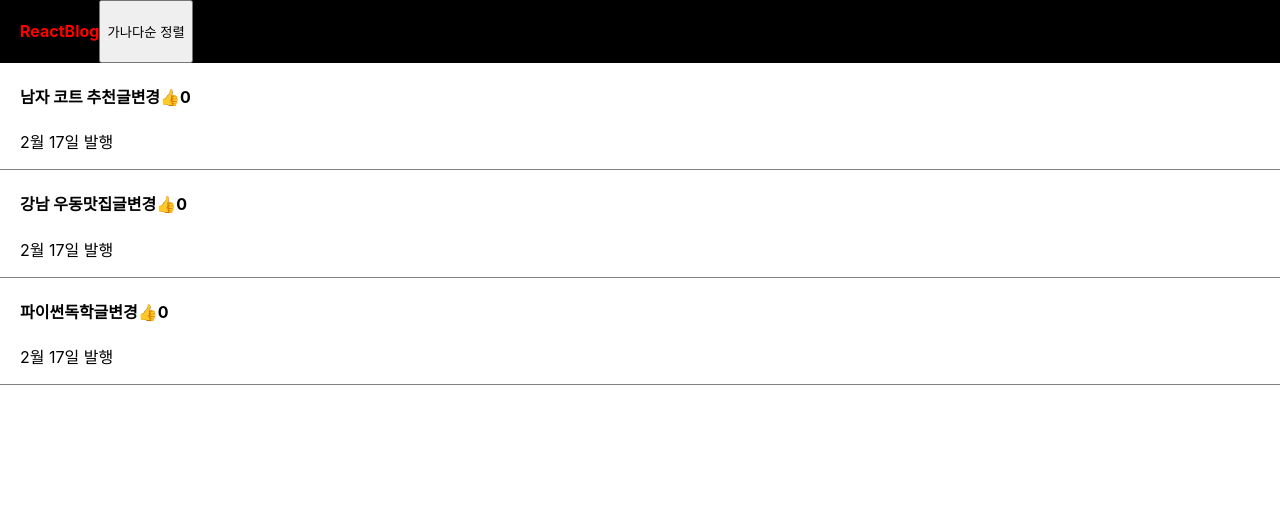
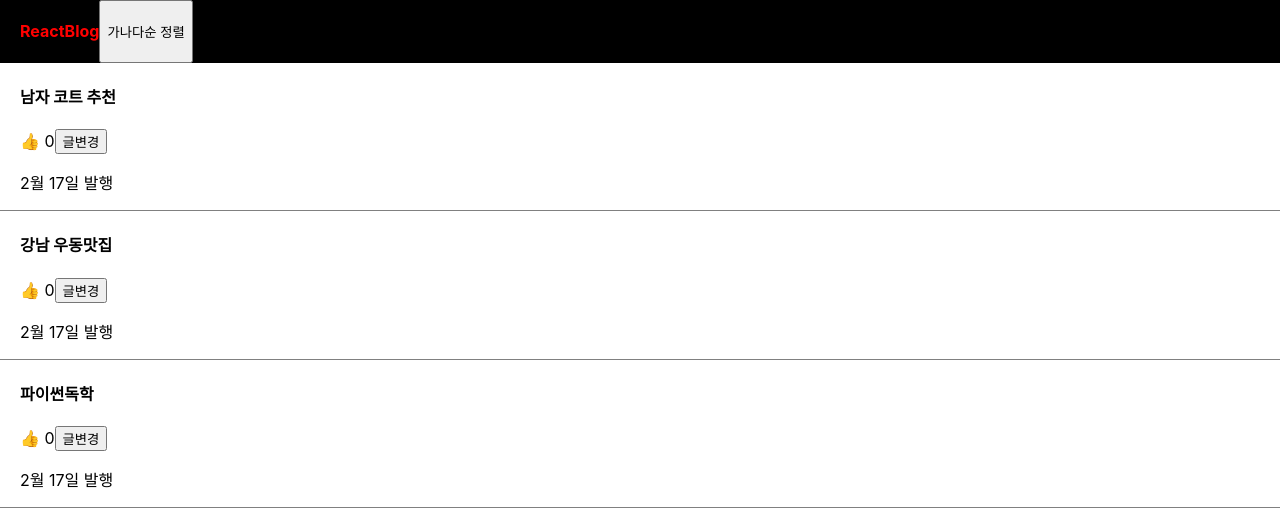
Before and after one commit to lettuce82/react-blog, a React (Create React App) app: page / in a window 1280 px wide. Shown: the top 526 px of the page. Built offline with nearby package versions, Linux system fonts and the light colour scheme.

Commit message:
Feat: 각 게시물별로 좋아요 수 올리기

```diff
--- a/src/App.js
+++ b/src/App.js
@@ -8,7 +8,7 @@ function App() {
 
   let post = '강남 우동 맛집';
   let [글제목, 제목변경] = useState(['남자 코트 추천', '강남 우동맛집', '파이썬독학']);
-  let [따봉, 따봉변경]= useState(0);
+  let [따봉, 따봉변경]= useState([0,0,0]);
   let [modal, setModal] = useState(false);
 
   return (
@@ -23,20 +23,27 @@ function App() {
         }}>가나다순 정렬</button>
       </div>
 
-      {글제목.map((제목, index) => (
+      {
+        글제목.map((제목, index) => (
           <div className='list' key={index}>
-          <h4 onClick={()=> {setModal(!modal)}}>{제목}
-            <span onClick={() => {
+            <h4 onClick={()=> {setModal(!modal)}}>{제목}</h4>
+            <span onClick={ () => {
+
+              const 새따봉 = [...따봉];
+              새따봉[index]++;
+              따봉변경(새따봉);
+
+              } }>👍
+            </span> { 따봉[index] }
+            <button onClick={() => {
               const 새글제목 = [...글제목];
               새글제목[index] = '여자 코트 추천';
               제목변경(새글제목);
-            }}>글변경</span>
-            <span onClick={ () => { 따봉변경( 따봉 + 1 ) } }>👍</span>
-            { 따봉 }
-          </h4>
+              }}>글변경</button>
             <p>2월 17일 발행</p>
         </div>
-      ))}
+        ))
+      }
 
       {
         modal ? <Modal/> : null
```
Lines whose indentation alone changed are shown as unchanged.
